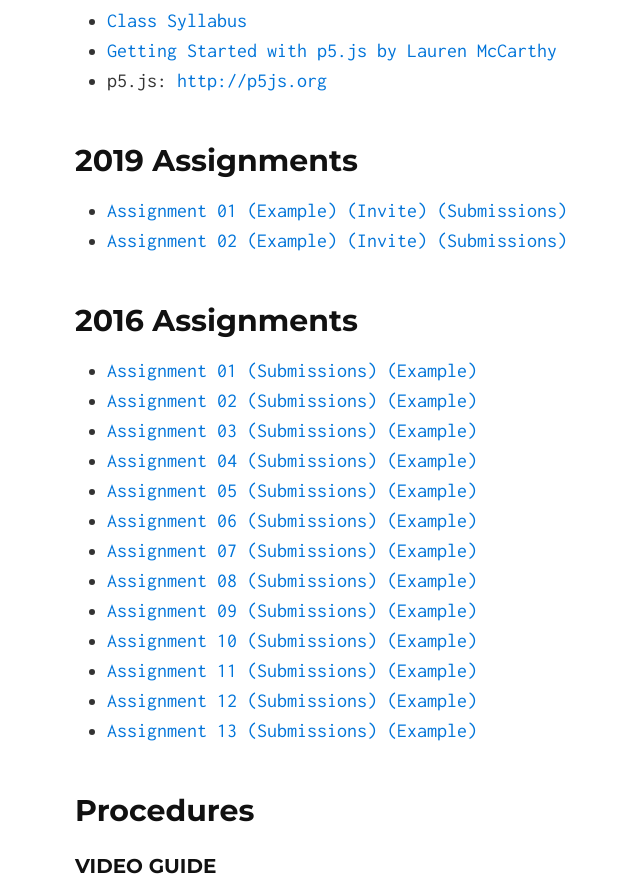
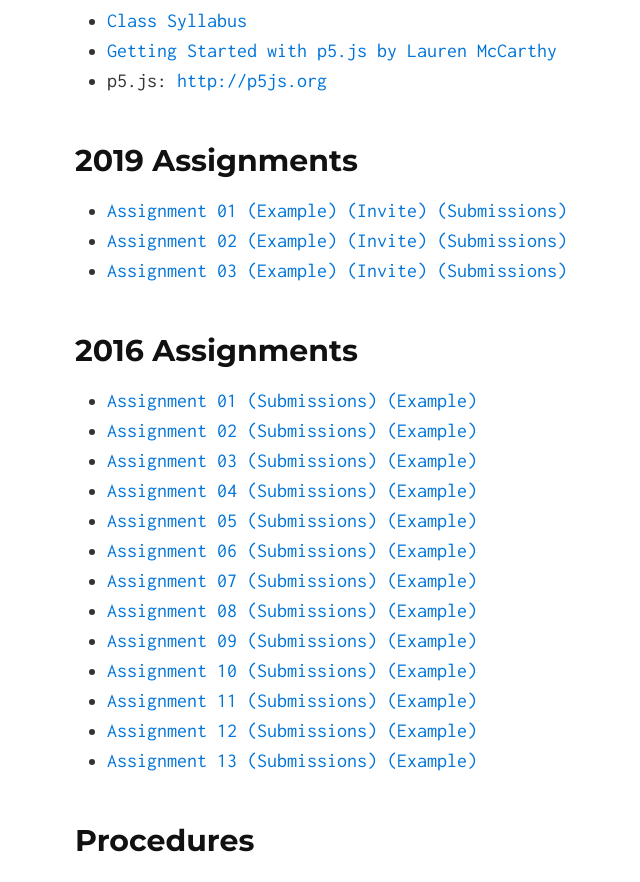
Before and after one commit to lsudigitalart/lsudigitalart.github.io, a Jekyll site: the page built from 2210/index.md, in a window 1280 px wide and 900 px high, scrolled down 614 px, cut to the strip 0-882 px from the top of the window. Shown: the whole strip, without its empty margins (143-783 px from the left). Built offline with Jekyll 4.4.1, drawn with Linux system fonts in a browser that asks for light colours; our own code applies the rules of GitHub Pages for plain Markdown files.

Commit message:
assignment

```diff
--- a/2210/index.md
+++ b/2210/index.md
@@ -12,6 +12,7 @@ ART 2210 Creative Coding is an applied course that focuses on creating internet
 ## 2019 Assignments
 - [Assignment 01](https://github.com/lsudigitalart/2019-2210-hw1) [(Example)](https://github.com/lsudigitalart/2019-2210-hw1-dostrenko) [(Invite)](https://classroom.github.com/a/YckizPdM) [(Submissions)](https://github.com/lsudigitalart?q=2019-2210-hw1)
 - [Assignment 02](https://github.com/lsudigitalart/2019-2210-hw2) [(Example)](https://github.com/lsudigitalart/2019-2210-hw2-dostrenko) [(Invite)](https://classroom.github.com/a/C6uN726k) [(Submissions)](https://github.com/lsudigitalart?q=2019-2210-hw2)
+- [Assignment 03](https://github.com/lsudigitalart/2019-2210-hw3) [(Example)](https://github.com/lsudigitalart/2019-2210-hw3-dostrenko) [(Invite)](https://classroom.github.com/a/erFnBb2P) [(Submissions)](https://github.com/lsudigitalart?q=2019-2210-hw3)
 
 ## 2016 Assignments
 - [Assignment 01](https://github.com/lsudigitalart/lsuart2210-hw-01) [(Submissions)](https://github.com/lsudigitalart?q=hw-01) [(Example)](https://github.com/lsudigitalart/2210-hw-01-fredeerock)
--- a/404.html
+++ b/404.html
@@ -2,4 +2,4 @@
 layout: default
 ---
 
-Page Not Found.
+Page Not Found..
```
